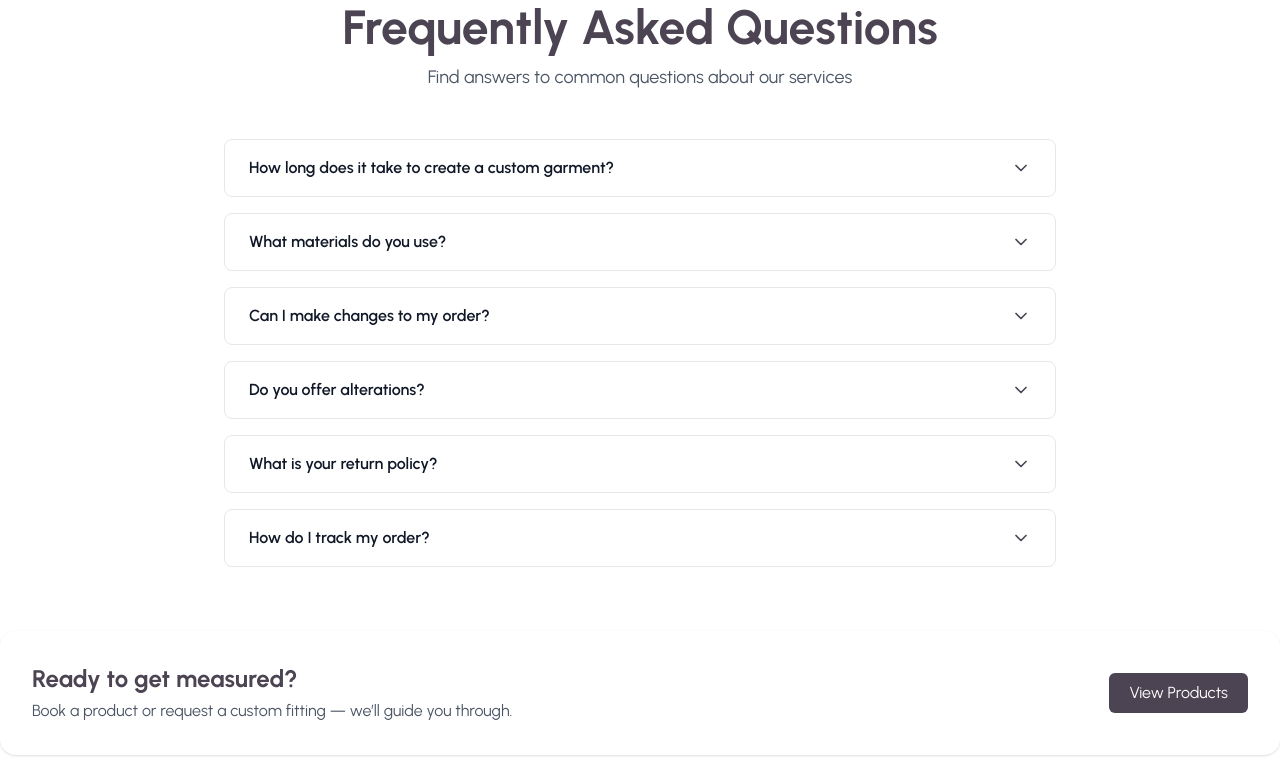
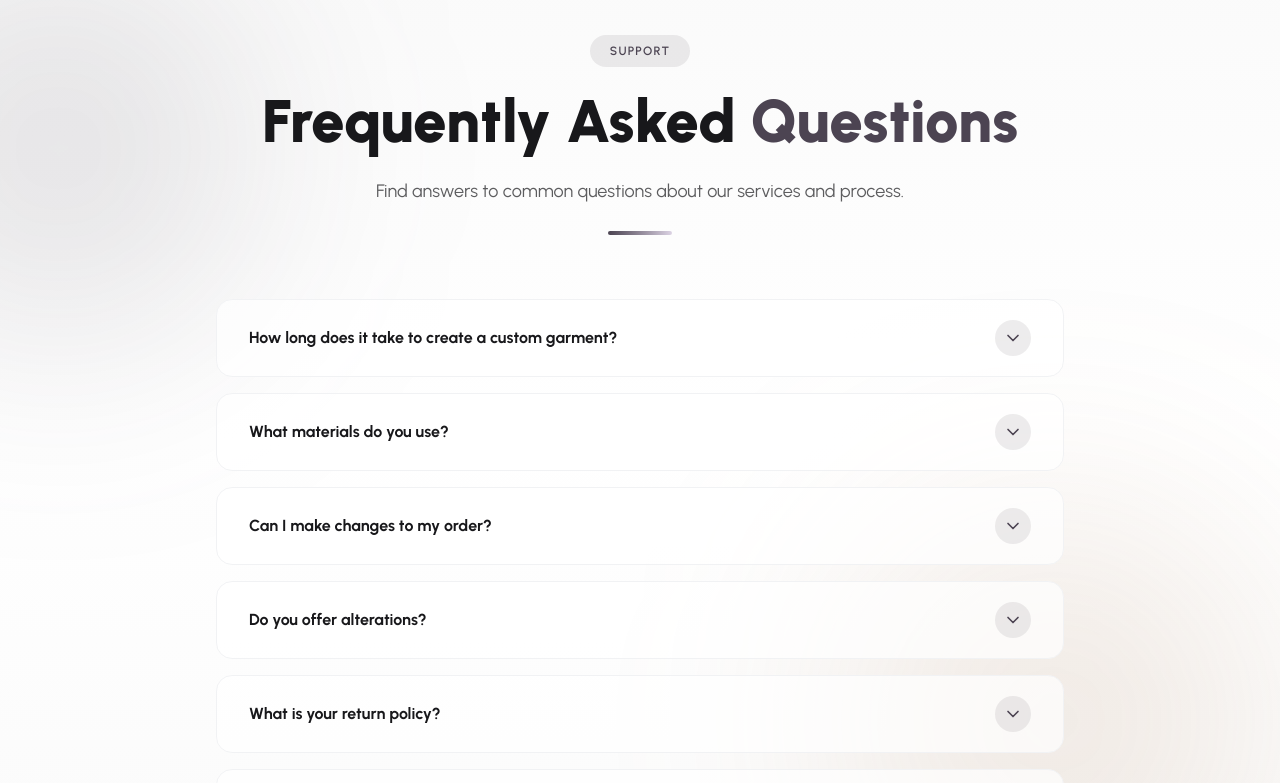
Before and after one commit to abd-005/Garments-Order-Production-Tracker-System-Frontend, a React (Vite) app: page / in a window 1280 px wide. Shown: the part 5940-6723 px from the top of the page. Built offline with nearby package versions, Linux system fonts and the light colour scheme; no server answers.

Commit message:
feat: revamp FAQ section with glassy accordion and scroll animations

```diff
--- a/src/pages/Home/FAQ/FAQ.jsx
+++ b/src/pages/Home/FAQ/FAQ.jsx
@@ -1,9 +1,10 @@
-import React, { useState } from 'react';
-import { motion } from 'framer-motion';
-import { ChevronDown } from 'lucide-react';
+import React, { useRef, useState } from 'react'
+import { gsap } from 'gsap'
+import { ScrollTrigger } from 'gsap/ScrollTrigger'
+import { useGSAP } from '@gsap/react'
+import { ChevronDown } from 'lucide-react'
 
-const FAQ = () => {
-  const [expandedIndex, setExpandedIndex] = useState(null);
+gsap.registerPlugin(useGSAP, ScrollTrigger)
 
 const faqs = [
   {
@@ -30,68 +31,155 @@ const FAQ = () => {
     question: 'How do I track my order?',
     answer: 'Log in to your dashboard and visit "Track Order" to monitor your production status, delivery timeline, and shipping information in real-time.',
   },
-  ];
+]
+
+const FAQ = () => {
+  const container = useRef(null)
+  const [expandedIndex, setExpandedIndex] = useState(null)
+
+  const toggle = (index) =>
+    setExpandedIndex(expandedIndex === index ? null : index)
+
+  useGSAP(() => {
+    gsap.to('.faq-blob-left', {
+      x: 30,
+      y: 20,
+      duration: 9,
+      repeat: -1,
+      yoyo: true,
+      ease: 'sine.inOut',
+    })
+
+    gsap.to('.faq-blob-right', {
+      x: -25,
+      y: -18,
+      duration: 11,
+      repeat: -1,
+      yoyo: true,
+      ease: 'sine.inOut',
+    })
+
+    const tl = gsap.timeline({
+      scrollTrigger: {
+        trigger: container.current,
+        start: 'top 75%',
+        end: 'bottom top',
+        toggleActions: 'play none none none',
+      },
+    })
+
+    tl.fromTo(
+      '.faq-badge',
+      { y: 25, opacity: 0 },
+      { y: 0, opacity: 1, duration: 0.5 }
+    )
+      .fromTo(
+        '.faq-title',
+        { y: 50, opacity: 0 },
+        { y: 0, opacity: 1, duration: 0.8, ease: 'power3.out' },
+        '-=0.3'
+      )
+      .fromTo(
+        '.faq-desc',
+        { y: 25, opacity: 0 },
+        { y: 0, opacity: 1, duration: 0.6 },
+        '-=0.45'
+      )
+      .fromTo(
+        '.faq-divider',
+        { scaleX: 0, opacity: 0 },
+        { scaleX: 1, opacity: 1, duration: 0.6, ease: 'power2.out' },
+        '-=0.3'
+      )
+      .fromTo(
+        '.faq-item',
+        { y: 30, opacity: 0 },
+        { y: 0, opacity: 1, stagger: 0.08, duration: 0.5, ease: 'power2.out' },
+        '-=0.3'
+      )
+  }, { scope: container })
 
   return (
-    <div className="py-12 sm:py-16 bg-white">
-      <div className="max-w-4xl mx-auto px-4 sm:px-6 lg:px-8">
-        {/* Header */}
-        <motion.div
-          initial={{ opacity: 0, y: 20 }}
-          whileInView={{ opacity: 1, y: 0 }}
-          transition={{ duration: 0.5 }}
-          viewport={{ once: true }}
-          className="text-center mb-12"
-        >
-          <h2 className="text-3xl sm:text-4xl lg:text-5xl font-bold text-primary mb-3">
-            Frequently Asked Questions
+    <section ref={container} className="relative overflow-hidden py-24">
+      <div className="absolute inset-0 bg-linear-to-b from-base-200 via-base-100 to-base-200" />
+
+      <div className="faq-blob-left absolute -left-40 top-0 h-96 w-96 rounded-full bg-primary/15 blur-[120px]" />
+
+      <div className="faq-blob-right absolute bottom-0 right-0 h-[420px] w-[420px] rounded-full bg-accent/15 blur-[120px]" />
+
+      <div className="relative mx-auto max-w-4xl px-6">
+        <div className="mx-auto mb-16 max-w-3xl text-center">
+          <div className="faq-badge inline-flex rounded-full bg-primary/10 px-5 py-2 text-xs font-semibold tracking-widest text-primary uppercase">
+            Support
+          </div>
+
+          <h2 className="faq-title mt-6 text-4xl font-black lg:text-6xl text-base-content">
+            Frequently Asked <span className="text-primary">Questions</span>
           </h2>
-          <p className="text-lg text-gray-600 max-w-2xl mx-auto">
-            Find answers to common questions about our services
+
+          <p className="faq-desc mt-6 text-lg leading-8 text-base-content/70">
+            Find answers to common questions about our services and process.
           </p>
-        </motion.div>
 
-        {/* FAQ Items */}
+          <div className="faq-divider h-1 w-16 origin-center rounded-full bg-linear-to-r from-[#4c4452] to-[#dcd3e4] mx-auto mt-6" />
+        </div>
+
         <div className="space-y-4">
-          {faqs.map((faq, index) => (
-            <motion.div
-              key={index}
-              initial={{ opacity: 0, y: 10 }}
-              whileInView={{ opacity: 1, y: 0 }}
-              transition={{ duration: 0.3, delay: index * 0.05 }}
-              viewport={{ once: true }}
-              className="border border-gray-200 rounded-lg overflow-hidden hover:border-primary/30 transition-colors"
+          {faqs.map((faq, index) => {
+            const isOpen = expandedIndex === index
+
+            return (
+              <div
+                key={faq.question}
+                className={`faq-item overflow-hidden rounded-2xl border transition-all duration-300 ${
+                  isOpen
+                    ? 'border-primary/30 bg-base-100 shadow-xl shadow-primary/5'
+                    : 'border-base-300 bg-base-100/70 hover:border-primary/25 hover:bg-base-100'
+                }`}
               >
                 <button
-                onClick={() => setExpandedIndex(expandedIndex === index ? null : index)}
-                className="w-full px-6 py-4 flex items-center justify-between hover:bg-gray-50 transition-colors"
+                  type="button"
+                  aria-expanded={isOpen}
+                  onClick={() => toggle(index)}
+                  className="flex w-full items-center justify-between gap-4 px-6 py-5 text-left sm:px-8"
                 >
-                <h3 className="text-left font-semibold text-gray-900">
+                  <h3 className="font-bold text-base-content">
                     {faq.question}
                   </h3>
+
+                  <span
+                    className={`flex size-9 shrink-0 items-center justify-center rounded-full transition-all duration-300 ${
+                      isOpen ? 'rotate-180 bg-primary' : 'bg-primary/10'
+                    }`}
+                  >
                     <ChevronDown
-                  className={`w-5 h-5 text-primary flex-shrink-0 transition-transform ${
-                    expandedIndex === index ? 'rotate-180' : ''
+                      className={`h-5 w-5 transition-colors ${
+                        isOpen ? 'text-primary-content' : 'text-primary'
                       }`}
                     />
+                  </span>
                 </button>
-              {expandedIndex === index && (
-                <motion.div
-                  initial={{ opacity: 0, height: 0 }}
-                  animate={{ opacity: 1, height: 'auto' }}
-                  exit={{ opacity: 0, height: 0 }}
-                  transition={{ duration: 0.3 }}
-                  className="px-6 py-4 bg-gray-50 border-t border-gray-200"
+
+                <div
+                  className={`grid transition-all duration-300 ${
+                    isOpen
+                      ? 'grid-rows-[1fr] opacity-100'
+                      : 'grid-rows-[0fr] opacity-0'
+                  }`}
                 >
-                  <p className="text-gray-600 leading-relaxed">{faq.answer}</p>
-                </motion.div>
-              )}
-            </motion.div>
-          ))}
+                  <div className="overflow-hidden">
+                    <p className="border-t border-base-300 px-6 py-5 leading-7 text-base-content/70 sm:px-8">
+                      {faq.answer}
+                    </p>
                   </div>
                 </div>
               </div>
-  );
-};
+            )
+          })}
+        </div>
+      </div>
+    </section>
+  )
+}
 
-export default FAQ;
+export default FAQ
```
Lines whose indentation alone changed are shown as unchanged.
